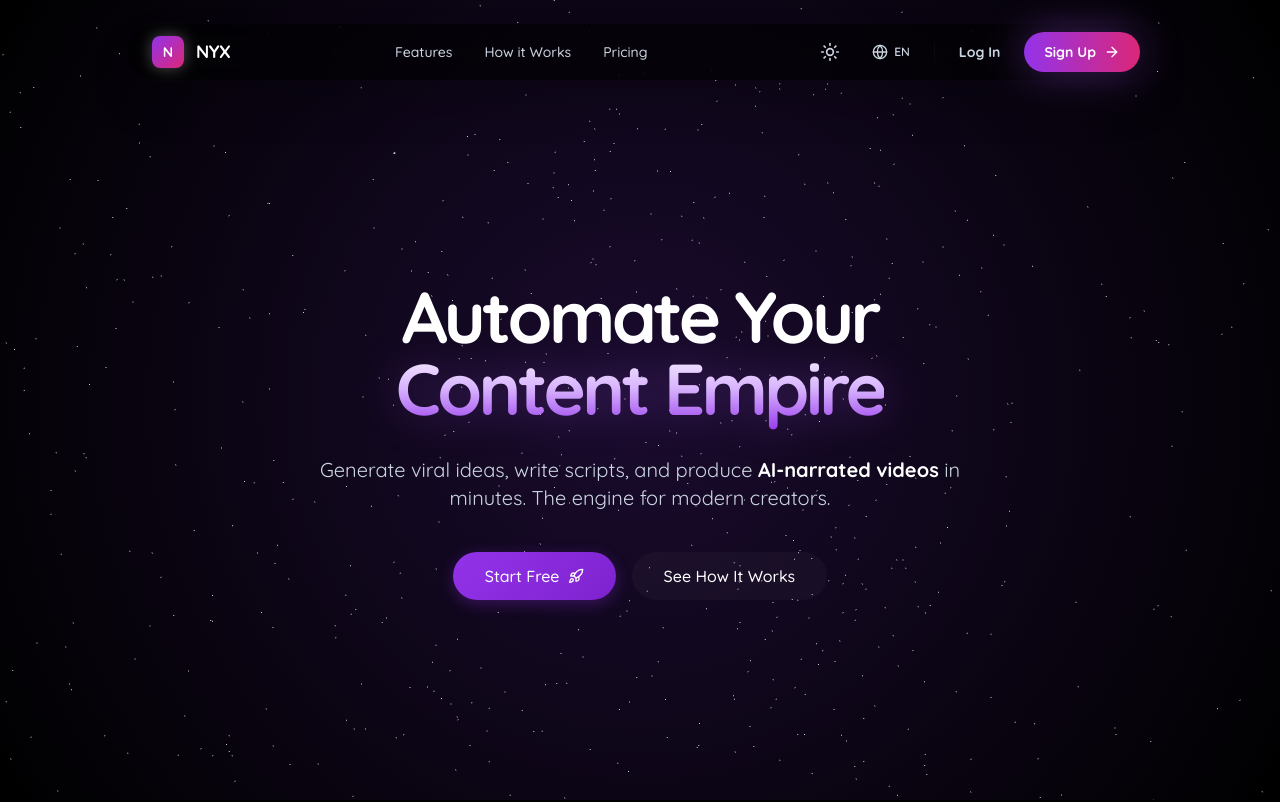
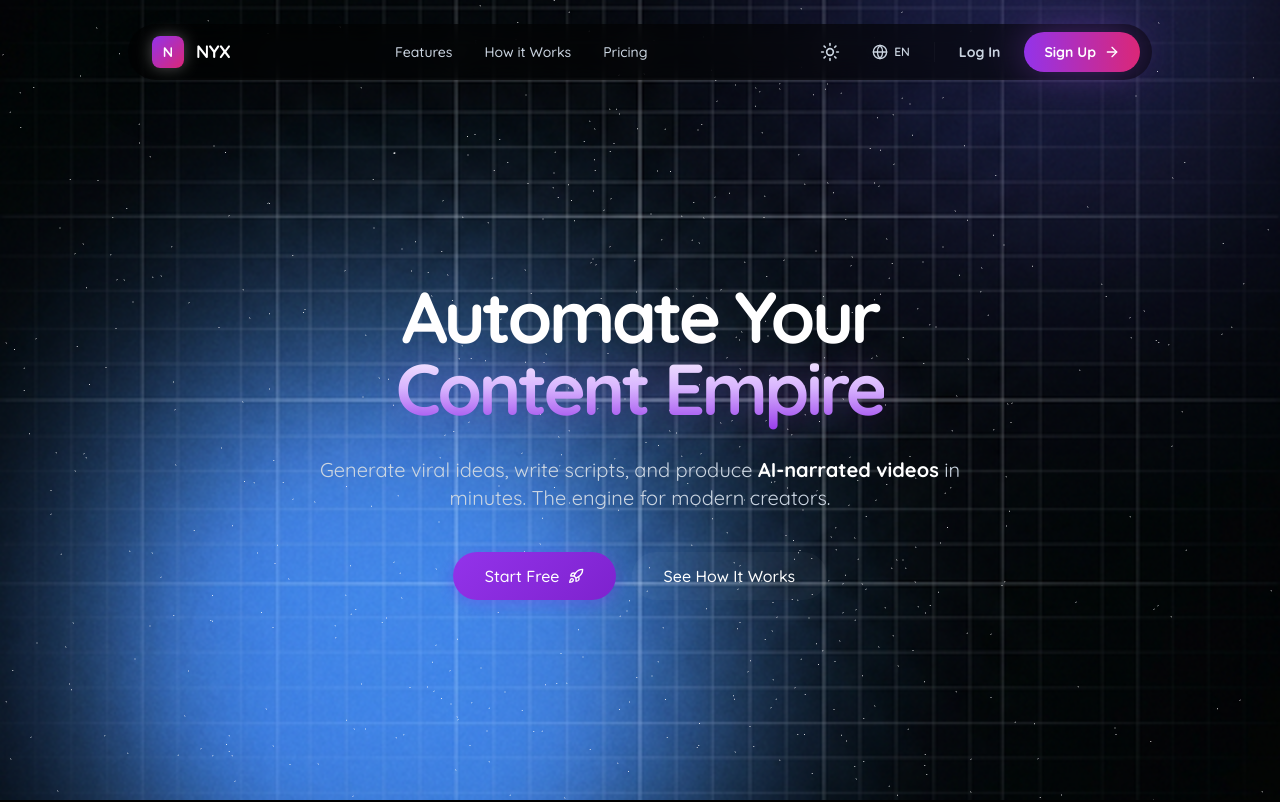
Before and after one commit to atharvgit2005/NYX, a Next.js app: page / in a window 1280 px wide. Shown: the top 802 px of the page. Built offline with nearby package versions, Linux system fonts and the light colour scheme; no server answers.

Commit message:
Update dark mode hero background to premium grid generated image

```diff
--- a/src/components/ThreeBackground.tsx
+++ b/src/components/ThreeBackground.tsx
@@ -98,16 +98,16 @@ export default function ThreeBackground() {
         };
     }, [theme]); // Re-run effect when theme changes to update colors
 
-    // Dynamic Background Gradient
-    const backgroundStyle = theme === 'light'
-        ? 'radial-gradient(circle at center, #fdf4ff 0%, #ffffff 100%)' // Light mode gradient
-        : 'radial-gradient(circle at center, #1a0b2e 0%, #000000 100%)'; // Dark mode gradient (Purple-Black)
+    // Dynamic Background Element
+    const backgroundStyle: React.CSSProperties = theme === 'light'
+        ? { background: 'radial-gradient(circle at center, #fdf4ff 0%, #ffffff 100%)' }
+        : { backgroundImage: 'url(/premium_hero_bg.png)', backgroundSize: 'cover', backgroundPosition: 'center', backgroundRepeat: 'no-repeat', backgroundColor: '#0a0c0f' }; // Dark mode image
 
     return (
         <div
             ref={mountRef}
             className="fixed top-0 left-0 w-full h-full -z-10 pointer-events-none transition-all duration-500"
-            style={{ background: backgroundStyle }}
+            style={backgroundStyle}
         />
     );
 }
```
Also changed, not shown: public/premium_hero_bg.png (added).
